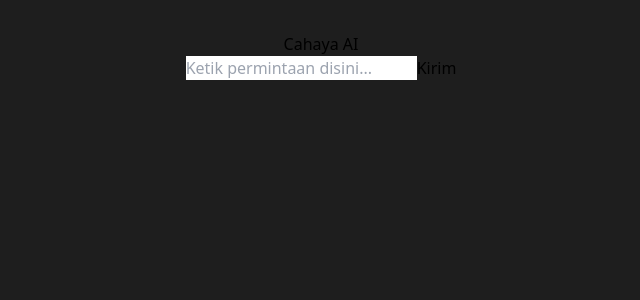
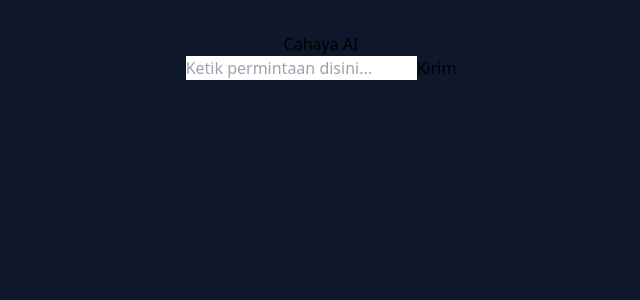
Before and after one commit to dwincahya/WebAI, a React (Vite) app: page / in a window 1280 px wide. Shown: the top 300 px of the page, without its empty margins (319-959 px from the left). Built offline with nearby package versions, Linux system fonts and the light colour scheme; what groq-sdk would draw is missing.

Commit message:
Buat GPT kita cuy

```diff
--- a/src/App.css
+++ b/src/App.css
@@ -6,7 +6,7 @@
 }
 
 body {
-  background-color: #1e1e1e;
+  background-color: #0f172a;
 }
 
 .logo {
--- a/src/App.jsx
+++ b/src/App.jsx
@@ -28,7 +28,7 @@ function App() {
   };
 
   return (
-    <main className="flex flex-col min-h-screen justify-center items-center bg-gray-900 text-white font-sans">
+    <main className="flex flex-col min-h-screen justify-center items-center text-white font-sans">
       <h1 className="text-4xl font-bold text-green-400 mb-6">Cahaya AI</h1>
       <form className="flex flex-col gap-4 w-full max-w-lg px-4">
         <input
```
